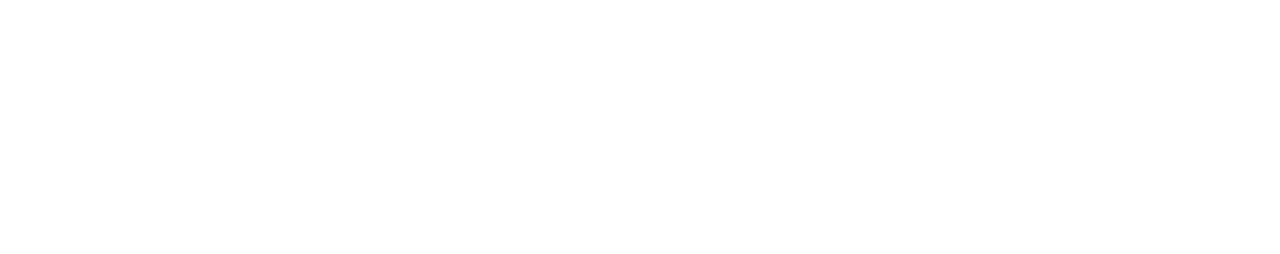
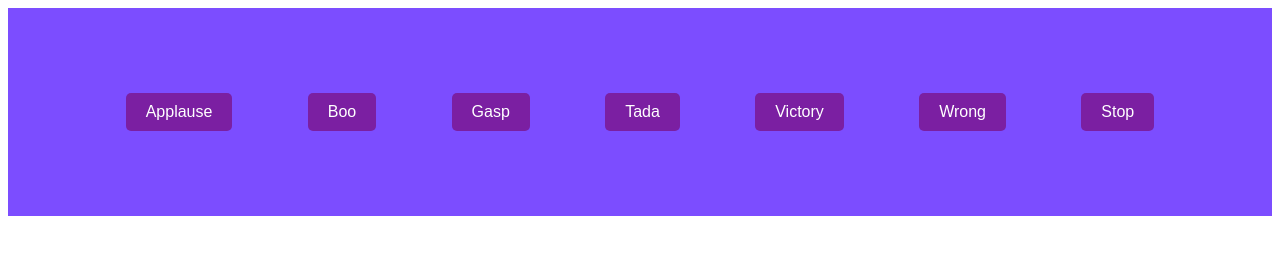
Before and after one commit to acciojob/Soundbar-rhk998, a website: page main.html in a window 1280 px wide. Drawn offline with Linux system fonts and the light colour scheme.

Commit message:
created a submission

```diff
--- a/main.html
+++ b/main.html
@@ -8,6 +8,16 @@
 
 <body>
 	<!-- the entire body must be written by student -->
+<section id="buttons">
+  <button class="btn" id="applause">Applause</button>
+  <button class="btn" id="boo">Boo</button>
+  <button class="btn" id="gasp">Gasp</button>
+  <button class="btn" id="tada">Tada</button>
+  <button class="btn" id="victory">Victory</button>
+  <button class="btn" id="wrong">Wrong</button>
+  <button class="stop" id="stop">Stop</button>
+</section>
+
     <script type="text/javascript" src="./script.js">
 </script>
 
--- a/script.js
+++ b/script.js
@@ -1 +1,25 @@
-//your JS code here. If required.
+const applauseButton = document.getElementById('applause');
+const booButton = document.getElementById('boo');
+const gaspButton = document.getElementById('gasp');
+const tadaButton = document.getElementById('tada');
+const victoryButton = document.getElementById('victory');
+const wrongButton = document.getElementById('wrong');
+const stopButton = document.getElementById('stop');
+
+
+const applause = new Audio('sounds/applause.mp3');
+const boo = new Audio('sounds/boo.mp3');
+const gasp = new Audio('sounds/gasp.mp3');
+const tada = new Audio('sounds/tada.mp3');
+const victory = new Audio('sounds/victory.mp3');
+const wrong = new Audio('sounds/wrong.mp3');
+
+// Event listeners for button clicks to play sounds
+applauseButton.addEventListener('click', () => applause.play());
+booButton.addEventListener('click', () => boo.play());
+gaspButton.addEventListener('click', () => gasp.play());
+tadaButton.addEventListener('click', () => tada.play());
+victoryButton.addEventListener('click', () => victory.play());
+wrongButton.addEventListener('click', () => wrong.play());
+
+stopButton.addEventListener('click', stopSounds);
--- a/styles.css
+++ b/styles.css
@@ -1 +1,20 @@
 /*  your css code here. If applicable */
+#buttons {
+  display: flex;
+  justify-content: space-around;
+  background-color: #7c4dff;
+  padding: 80px;
+}
+.btn,.stop{
+  background-color: #7b1fa2; /* Button background color */
+  color: white;
+  border: none;
+  padding: 10px 20px;
+  margin: 5px;
+  font-size: 16px;
+  cursor: pointer;
+  border-radius: 5px;
+}
+.stop {
+  background-color: #7b1fa2; /* Red for the stop button */
+}
```
